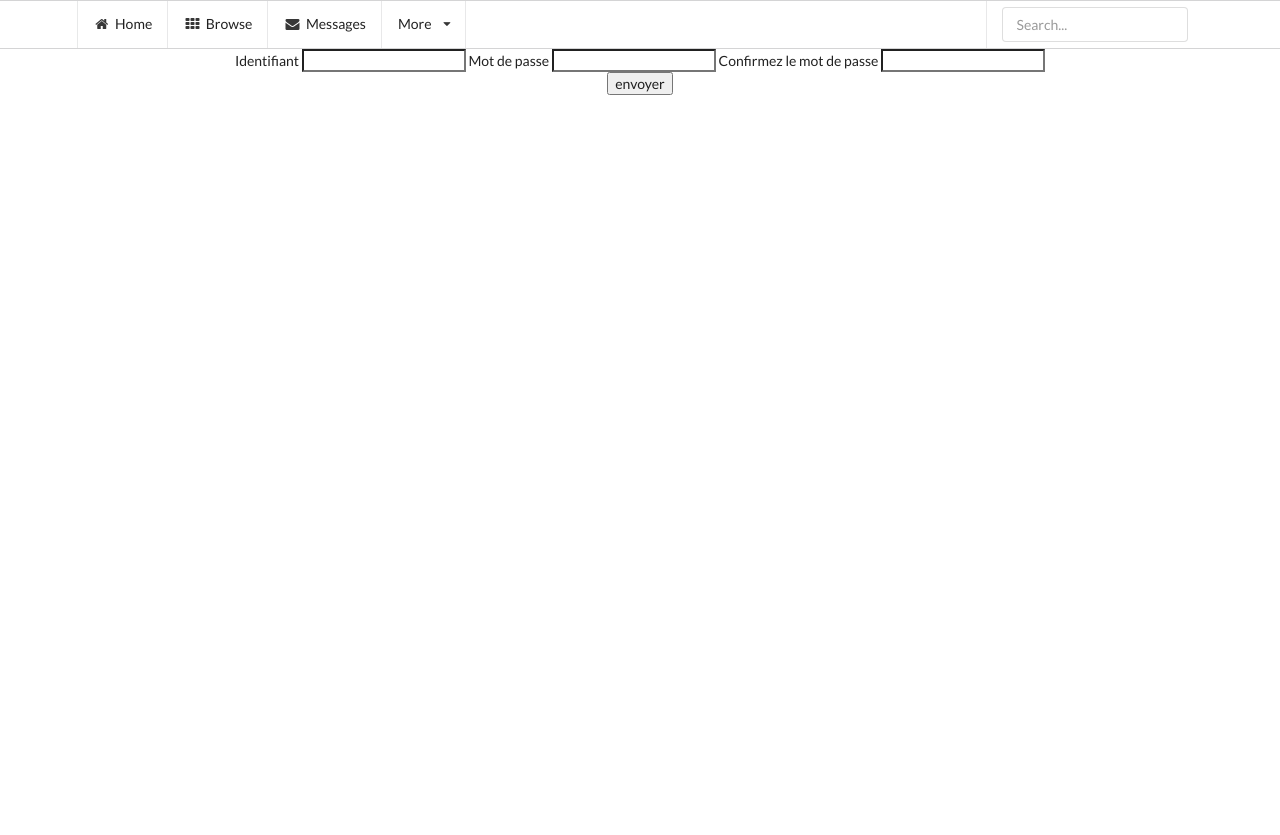
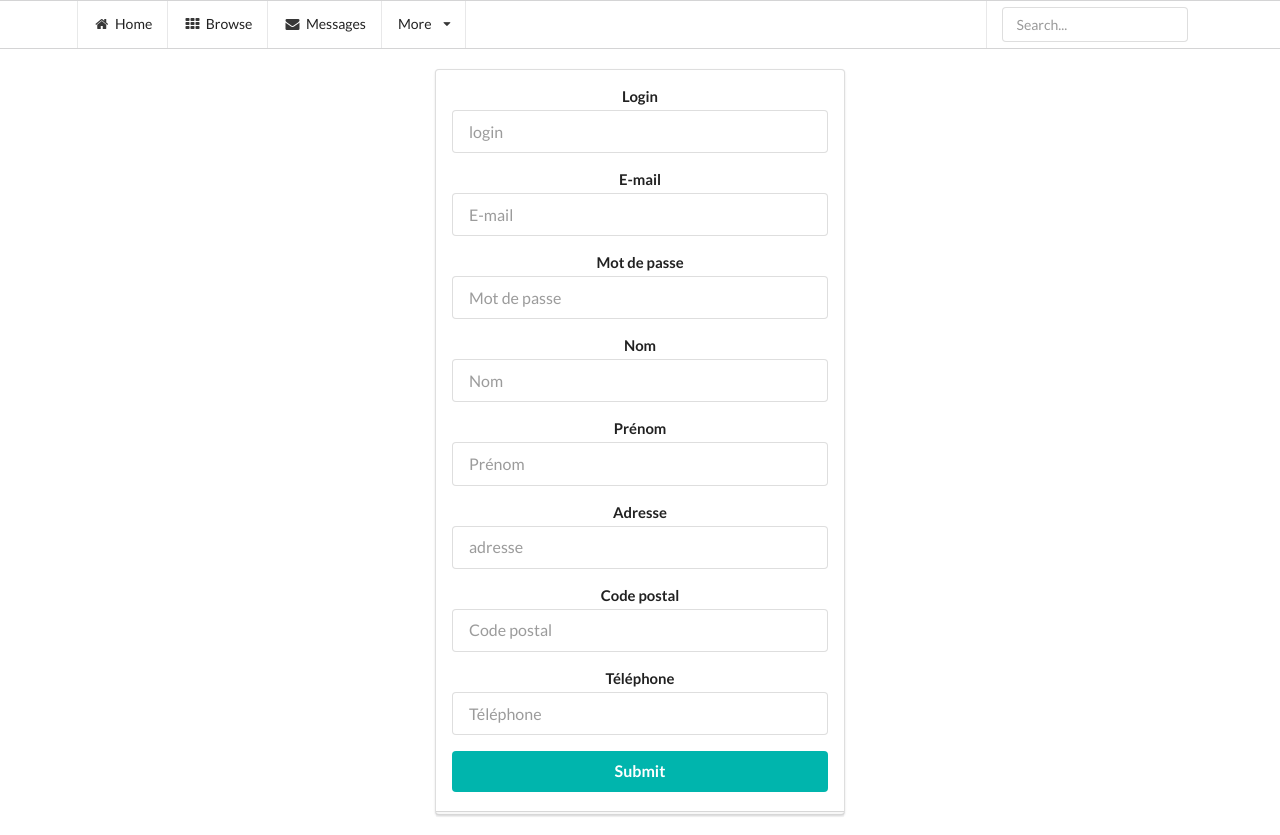
Before and after one commit to QuentinDev/mediastore, a PHP site: template app/views/user/register.php in a window 1280 px wide. Before the commit the page ends 95 px from the top, so only its background shows below. Run offline with PHP 8.4, Linux system fonts and the light colour scheme; the template is opened without the code that fills it: most values are stand-ins (such as "Sample title", 1, 10 or a date in 2020); data that the repository does not hold is empty; some libraries are stand-ins or nearby versions.

Commit message:
Login/Register

```diff
--- a/app/config/Router.php
+++ b/app/config/Router.php
@@ -1,8 +1,6 @@
 <?php
 namespace app\config;
 use \Pecee\SimpleRouter\SimpleRouter;
-
-
 
 class Router {
     public static $baseurl = '/mediastore';
@@ -12,7 +10,9 @@ class Router {
         SimpleRouter::group(['prefix' => static::$baseurl, 'exceptionHandler' => 'app\handlers\CustomExceptionHandler'], function() {
             SimpleRouter::get('/', 'HomeController@index');
             SimpleRouter::get('/login', 'UserController@login');
-            SimpleRouter::get('/login', 'UserController@register');
+            SimpleRouter::post('/login', 'UserController@login');
+            SimpleRouter::get('/register', 'UserController@register');
+            SimpleRouter::post('/register', 'UserController@register');
         });
 
 
--- a/app/databases/migrations/User.php
+++ b/app/databases/migrations/User.php
@@ -26,7 +26,7 @@ class User
             $table->string('adresse');
             $table->integer('cp');
             $table->string('tel');
-            $table->integer('grade');
+            $table->integer('grade')->default(0);
             $table->timestamps();
         });
     }
--- a/app/start.php
+++ b/app/start.php
@@ -1,4 +1,5 @@
 <?php
+session_start();
 require_once 'vendor/autoload.php';
 
 use app\config\Database;
--- a/app/views/layout/header.php
+++ b/app/views/layout/header.php
@@ -8,10 +8,8 @@
     <!-- Fonts -->
     <link rel="stylesheet" href="https://cdnjs.cloudflare.com/ajax/libs/font-awesome/4.5.0/css/font-awesome.min.css" integrity="sha384-XdYbMnZ/QjLh6iI4ogqCTaIjrFk87ip+ekIjefZch0Y+PvJ8CDYtEs1ipDmPorQ+" crossorigin="anonymous">
     <link rel="stylesheet" href="https://fonts.googleapis.com/css?family=Lato:100,300,400,700">
+    <link rel="stylesheet" href="assets/bower_components/semantic/dist/components/reset.min.css">
     <link rel="stylesheet" href="assets/bower_components/semantic/dist/semantic.min.css">
-
-    <!-- CSS -->
-    <!-- Optional theme -->
 
     <!-- Latest compiled and minified JavaScript -->
     <script src="assets/bower_components/jquery/dist/jquery.min.js"></script>
--- a/app/views/user/register.php
+++ b/app/views/user/register.php
@@ -1,14 +1,40 @@
-<form method="post" action="">
-<label for="login">Identifiant</label>
-<input name="login" type="text" maxlength="255" required>
-<label for="password">Mot de passe</label>
-<input name="password" type="password" maxlength="255" required>
-<label for="passwordRepeat">Confirmez le mot de passe</label>
-<input name="passwordRepeat" type="password" maxlength="255" required>
-<br>
-<input type="submit" value="envoyer">
-</form>
-
-<script>
-
-</script>
+<div class="column" style="max-width: 450px; margin: 0px auto; padding: 20px;">
+	<form method="post" action="" class="ui large form">
+		<div class="ui stacked segment">
+		<div class="field">
+			<label>Login</label>
+			<input name="login" placeholder="login" type="text" required>
+		</div>
+		<div class="field">
+			<label>E-mail</label>
+			<input name="email" placeholder="E-mail" type="email" required>
+		</div>
+		<div class="field">
+			<label>Mot de passe</label>
+			<input name="password" placeholder="Mot de passe" type="password" required>
+		</div>
+		<div class="field">
+			<label>Nom</label>
+			<input name="nom" placeholder="Nom" type="text" required>
+		</div>
+		<div class="field">
+			<label>Prénom</label>
+			<input name="prenom" placeholder="Prénom" type="text" required>
+		</div>
+		<div class="field">
+			<label>Adresse</label>
+			<input name="adresse" placeholder="adresse" type="text" required>
+		</div>
+		<div class="field">
+			<label>Code postal</label>
+			<input name="cp" placeholder="Code postal" type="number" min="0" max="99999" required>
+		</div>
+		<div class="field">
+			<label>Téléphone</label>
+			<input name="tel" placeholder="Téléphone" type="tel" required>
+		</div>
+		<?php app\helper\Html::displayError($error) ?>
+		<button class="ui fluid large teal submit button" type="submit">Submit</button>
+	</div>
+	</form>
+</div>
```
Also changed, not shown: app/controllers/UserController.php (+18 -5 lines), app/databases/seeds/User.php (+5 -4 lines), app/helper/Auth.php (added, +51 -0 lines), app/helper/Html.php (added, +12 -0 lines), app/helper/Link.php (added, +12 -0 lines), app/views/user/login.php (+7 -12 lines).
